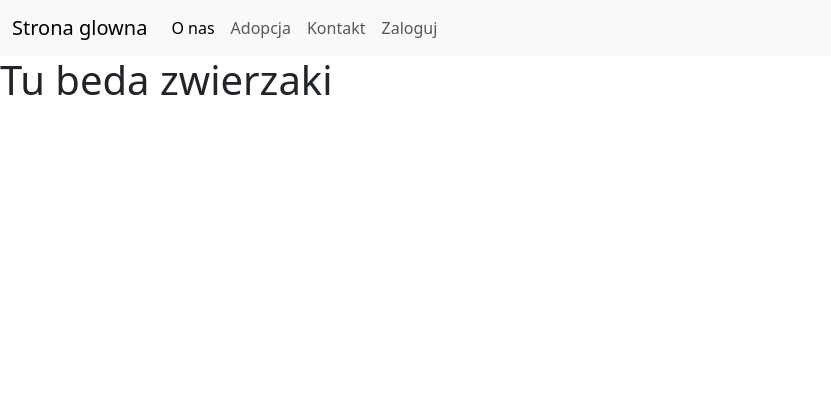
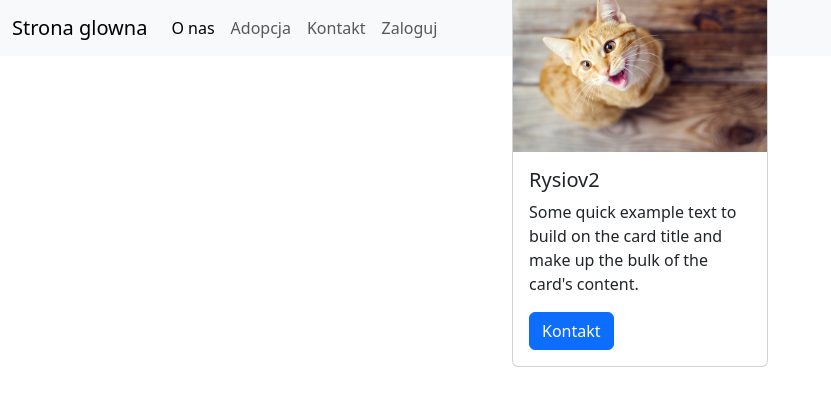
Before and after one commit to MrFajFel/projektDjango4klasa, a Django app: page /adopcja/ in a window 1280 px wide. Shown: the top 406 px of the page, without its empty margins (0-831 px from the left). Run offline with Django 5.2, Linux system fonts and the light colour scheme; data comes from the database, SQL or seed files in the repository; both versions use the stored data as it was after the commit; some libraries are stand-ins or nearby versions.

Commit message:
Tylko Css zostal :>

```diff
--- a/aplikacja/models.py
+++ b/aplikacja/models.py
@@ -18,6 +18,7 @@ class Animals(Model):
     )
     name = models.CharField(max_length=50)
     type = models.CharField(max_length=100)
+    picture = models.ImageField(upload_to='zdjecia', blank=True, null=True)
     animal_race = models.CharField(max_length=100)
     age = models.CharField(max_length=200)
     description = models.CharField(max_length=400)
--- a/aplikacja/templates/strony/adopcja.html
+++ b/aplikacja/templates/strony/adopcja.html
@@ -1,6 +1,23 @@
 {% extends 'strony/base.html' %}
 
+
+
+
+{#co ma model animal = name, type, picture, animal_race, age, description, dodano, status #}
 {% block content %}
-<h1>Tu beda zwierzaki</h1>
+    <div style="display: flex; justify-content: center; align-items: center; margin-top: 2rem; width: 100%; height: 10rem">
+    {% for Animal in Animals %}
+        {% if Animal.status == "nieAdoptowany" %}
+            <div class="card" style="width: 20%">
+              <img src="{{ Animal.picture.url }}" class="card-img-top" alt="rysio why">
 
+              <div class="card-body">
+                <h5 class="card-title">{{ Animal.name }}</h5>
+                <p class="card-text">Some quick example text to build on the card title and make up the bulk of the card's content.</p>
+                <a href="/kontakt/" class="btn btn-primary">Kontakt</a>
+              </div>
+            </div>
+        {% endif %}
+    {% endfor %}
+    </div>
 {% endblock %}
--- a/aplikacja/urls.py
+++ b/aplikacja/urls.py
@@ -1,6 +1,8 @@
+from django.conf.urls.static import static
 from django.urls import path
 
 from aplikacja import views
+from schronisko import settings
 
 urlpatterns = [
     path('',views.mainPage,name='mainPage'),
@@ -10,3 +12,6 @@ urlpatterns = [
     path('rejestracja/',views.register,name='register'),
     path('kontakt/',views.kontakt,name='kontakt')
 ]
+
+if settings.DEBUG:
+    urlpatterns += static(settings.MEDIA_URL, document_root=settings.MEDIA_ROOT)
--- a/schronisko/settings.py
+++ b/schronisko/settings.py
@@ -9,7 +9,7 @@ https://docs.djangoproject.com/en/5.1/topics/settings/
 For the full list of settings and their values, see
 https://docs.djangoproject.com/en/5.1/ref/settings/
 """
-
+import os
 from pathlib import Path
 
 # Build paths inside the project like this: BASE_DIR / 'subdir'.
@@ -121,5 +121,8 @@ USE_TZ = True
 
 STATIC_URL = 'static/'
 
+MEDIA_URL = '/media/'
+MEDIA_ROOT = os.path.join(BASE_DIR, 'media')
+
 # Default primary key field type
 # https://docs.djangoproject.com/en/5.1/ref/settings/#default-auto-field
```
Also changed, not shown: aplikacja/migrations/0003_animals_status_user_email.py (added), aplikacja/migrations/0004_animals_picture.py (added), aplikacja/migrations/0005_alter_animals_picture.py (added), aplikacja/migrations/0006_alter_animals_picture.py (added), aplikacja/migrations/0007_alter_animals_picture.py (added), db.sqlite3, media/KOTRYSIO.jpeg (added), media/zdjecia/KOTRYSIO.jpeg (added), media/zdjecia/Kotrysiov2.jpg (added).
